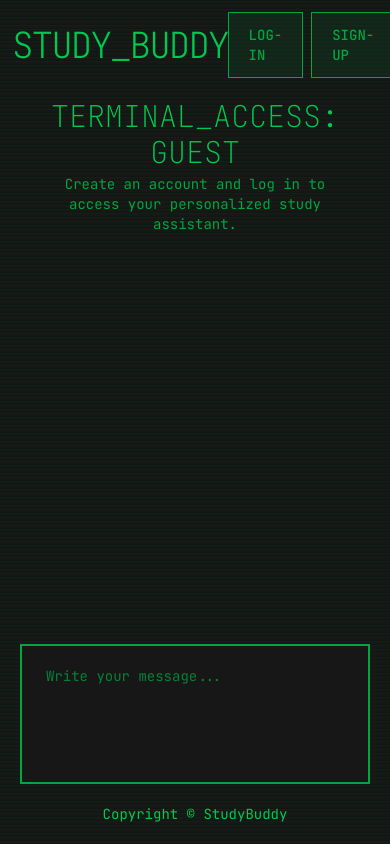
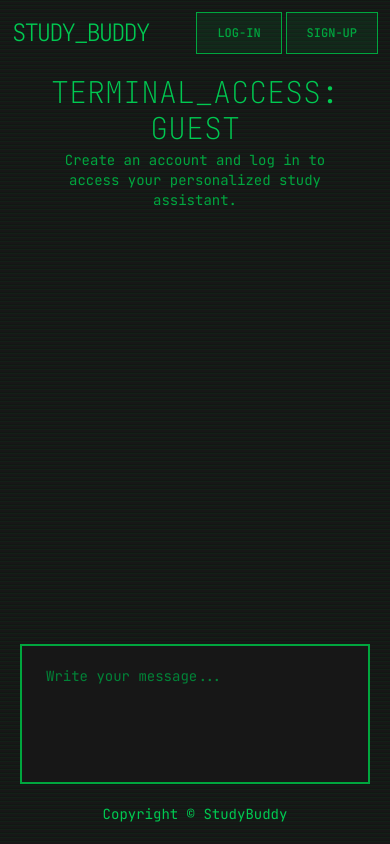
Before and after one commit to winturr/studybuddy, a Next.js app: page / in a window 390 px wide. Built offline with nearby package versions, Linux system fonts and the light colour scheme.

Commit message:
refactor: adjust button text sizes for improved visual consistency in Header component

```diff
--- a/app/components/Header.tsx
+++ b/app/components/Header.tsx
@@ -8,16 +8,16 @@ export default function Header() {
         <Link href="/">
           <Logo />
         </Link>
-        <div className="flex gap-2 sm:gap-5">
+        <div className="flex gap-1 sm:gap-2 md:gap-5">
           <Link
             href="/login"
-            className="button button-default text-sm sm:text-base py-2 px-3 sm:py-3 sm:px-5"
+            className="button button-default text-xs sm:text-sm md:text-base py-1.5 px-2 sm:py-2 sm:px-3 md:py-3 md:px-5"
           >
             LOG-IN
           </Link>
           <Link
             href="/register"
-            className="button button-default text-sm sm:text-base py-2 px-3 sm:py-3 sm:px-5"
+            className="button button-default text-xs sm:text-sm md:text-base py-1.5 px-2 sm:py-2 sm:px-3 md:py-3 md:px-5"
           >
             SIGN-UP
           </Link>
--- a/app/components/Logo.tsx
+++ b/app/components/Logo.tsx
@@ -1,6 +1,6 @@
 export default function Logo() {
   return (
-    <div className="font-extralight text-green-500 text-shadow-white text-4xl tracking-[-2px]">
+    <div className="font-extralight text-green-500 text-shadow-white text-2xl sm:text-3xl md:text-4xl tracking-[-2px]">
       STUDY_BUDDY
     </div>
   );
```
